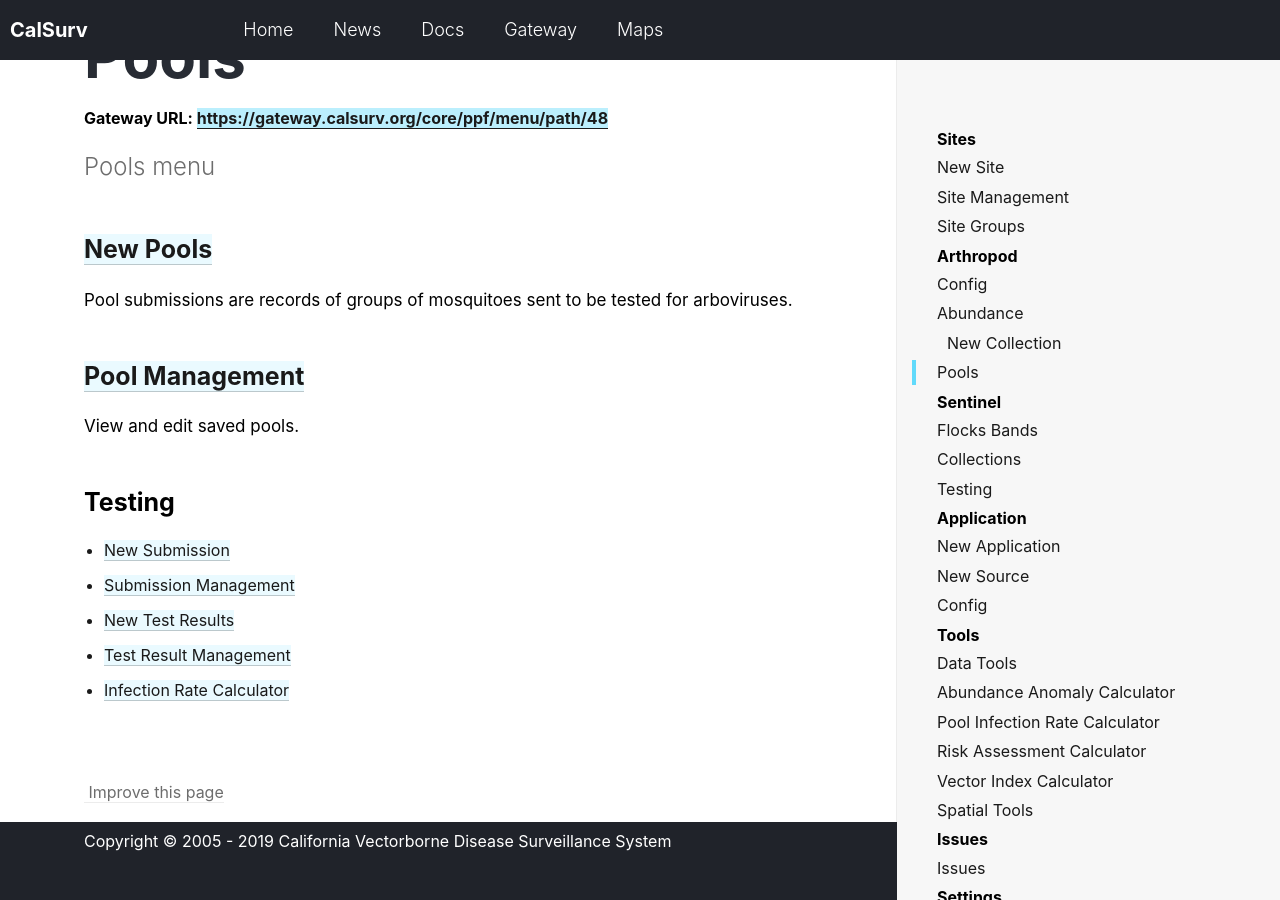
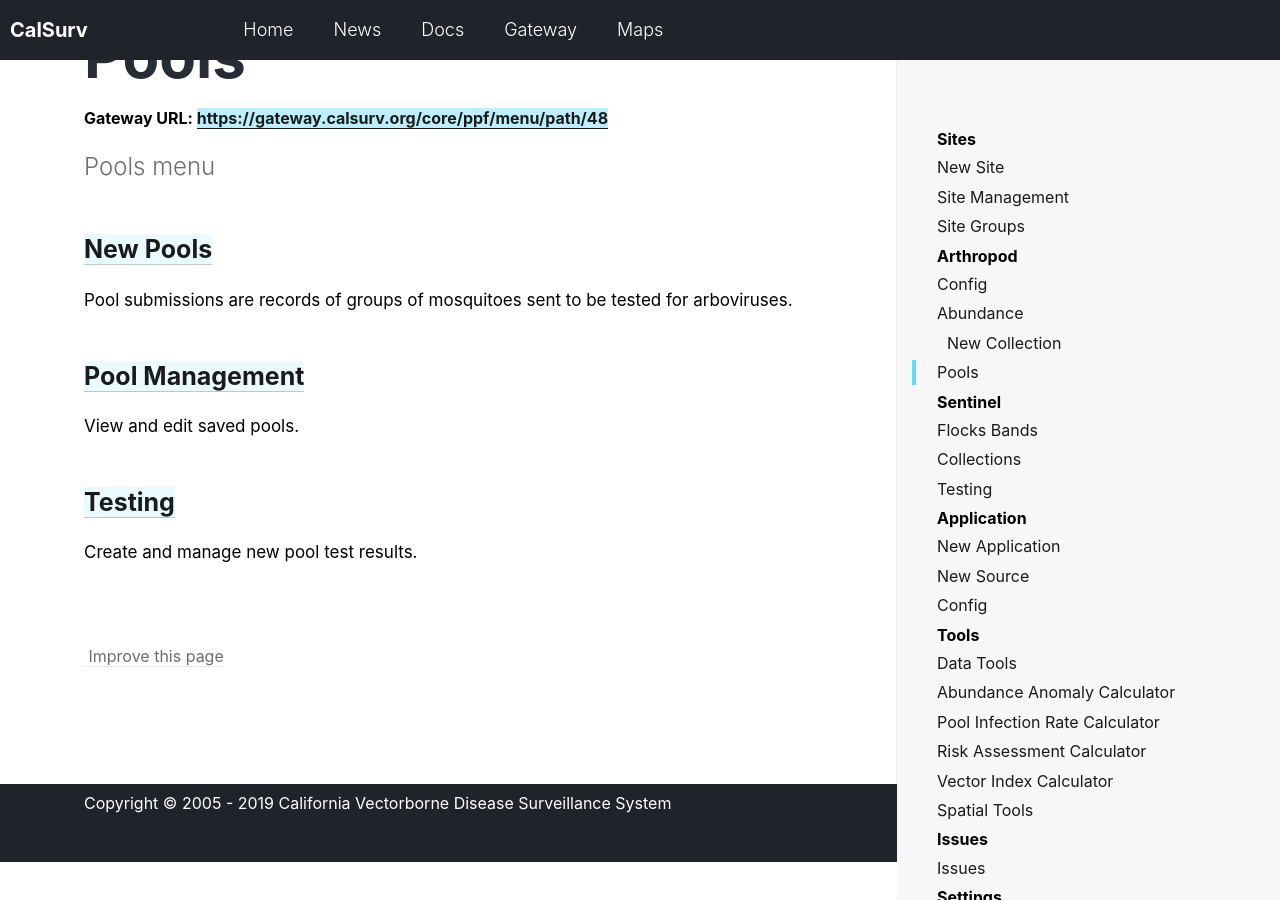
Before and after one commit to tlvaldepena/vectorsurv.org, a Jekyll site: the page built from _docs/arthropod/pools_menu.md, in a window 1280 px wide and 900 px high, scrolled down 116 px. Built offline with Jekyll 4.4.1, drawn with Linux system fonts in a browser that asks for light colours.

Commit message:
Include testing menu link

```diff
--- a/_docs/arthropod/pools_menu.md
+++ b/_docs/arthropod/pools_menu.md
@@ -10,9 +10,5 @@ Pool submissions are records of groups of mosquitoes sent to be tested for arbov
 ### [Pool Management]({{ site.baseurl }}/docs/arthropod/pool_manage)
 View and edit saved pools.
 
-### Testing
-* [New Submission]({{ site.baseur1 }}/docs/arthropod/submission)
-* [Submission Management]({{ site.baseur1 }}/docs/arthropod/submission-manage)
-* [New Test Results]({{ site.baseur1 }}/docs/arthropod/test-results)
-* [Test Result Management]({{ site.baseur1 }}/docs/arthropod/results-manage)
-* [Infection Rate Calculator]({{ site.baseur1 }}/docs/tools/calculators/infection-rate)
+### [Testing]({{ site.baseur1 }}/docs/arthropod/testing)
+Create and manage new pool test results.
```
